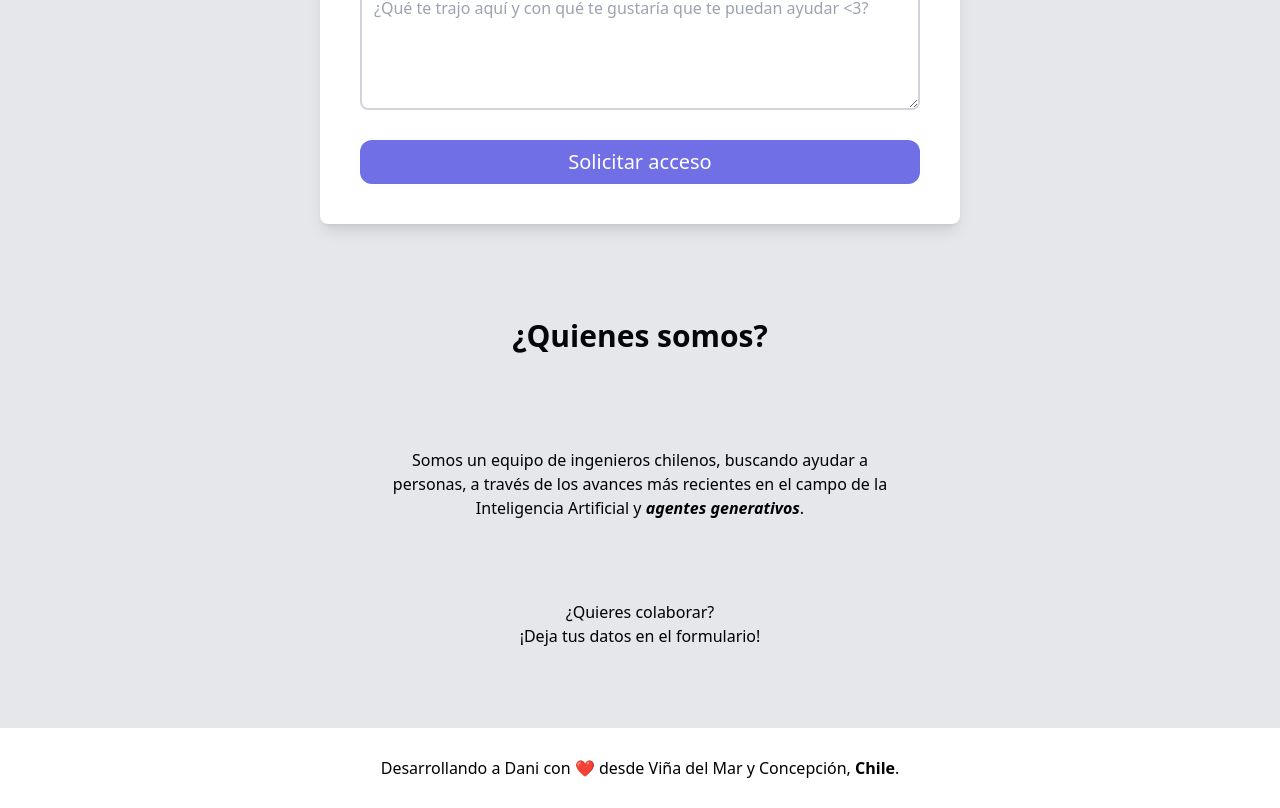
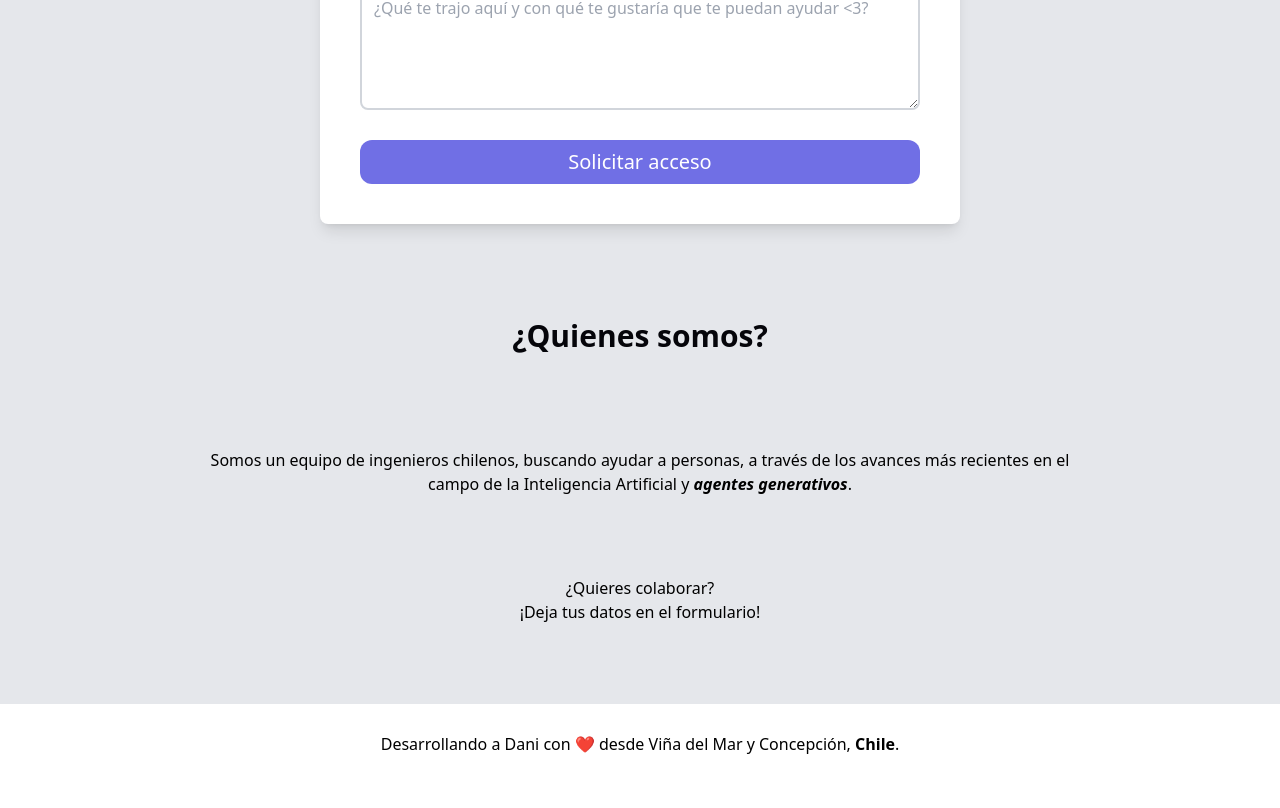
Before and after one commit to efaraneda/dani_lp, a React (Vite) app: page / in a window 1280 px wide. Shown: the part 1942-2750 px from the top of the page. After the commit the page ends 2726 px from the top, so only its background shows below. Built offline with nearby package versions, Linux system fonts and the light colour scheme; no server answers.

Commit message:
segundo commit previo a prod

```diff
--- a/src/components/Counter.jsx
+++ b/src/components/Counter.jsx
@@ -33,7 +33,7 @@ const Mid = () => {
     const handleSubmit = (e) => {
       e.preventDefault();
       // Implementar la validación de correo electrónico y número de teléfono aquí
-      console.log('Formulario enviado');
+
     };
 
     return (
--- a/src/components/Hero.jsx
+++ b/src/components/Hero.jsx
@@ -18,11 +18,8 @@ const Hero = () => {
         .catch(error => console.error(`Error fetching CSV file: ${error}`));
     };
 
-    fetchData(); // fetch data initially
 
-    const intervalId = setInterval(fetchData, 60000); // fetch data every 60 seconds
-
-    return () => clearInterval(intervalId); // cleanup function to clear interval when component unmounts
+    return () => fetchData(); // cleanup function to clear interval when component unmounts
   }, []);
 
   return (
--- a/src/components/Somos.jsx
+++ b/src/components/Somos.jsx
@@ -19,7 +19,7 @@ const Somos = () => {
           ¿Quienes somos?
         </h3>
         <div className=' text-center text-base l
-                        eading-[1.5rem] xl:max-w-lg mb-20'>
+                        eading-[1.5rem] max-w-[70%] mb-20'>
                             Somos un equipo de ingenieros chilenos,
                             buscando ayudar a personas, a través de los avances más recientes
                              en el campo de la Inteligencia Artificial y <a href='https://arxiv.org/abs/2304.03442'
```
Also changed, not shown: package.json (+6 -2 lines), src/components/Hero.txt (deleted), 2 other files (tests, documents, lock files or other folders).
